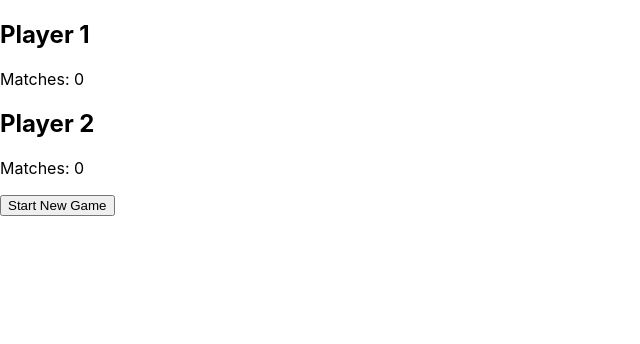
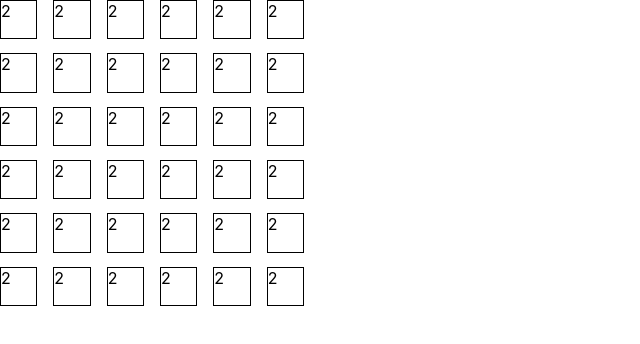
Before and after one commit to AnvarArt/Memory-Game, a React (Create React App) app: page / in a window 1280 px wide. Shown: the top 344 px of the page, without its empty margins (0-640 px from the left). Built offline with nearby package versions, Linux system fonts and the light colour scheme.

Commit message:
Board update.

```diff
--- a/package.json
+++ b/package.json
@@ -3,6 +3,9 @@
   "version": "0.1.0",
   "private": true,
   "dependencies": {
+    "@emotion/react": "^11.11.1",
+    "@emotion/styled": "^11.11.0",
+    "@mui/material": "^5.14.19",
     "@testing-library/jest-dom": "^5.17.0",
     "@testing-library/react": "^13.4.0",
     "@testing-library/user-event": "^13.5.0",
--- a/src/App.js
+++ b/src/App.js
@@ -30,10 +30,10 @@ const App = () => {
 
   return (
     <div className='app'>
-      <PlayerInfo player={players[0]} isCurrent={currentPlayerIndex === 0} />
-      <Board onCardClick={handleCardClick} />
-      <PlayerInfo player={players[1]} isCurrent={currentPlayerIndex === 1} />
-      <button onClick={startNewGame}>Start New Game</button>
+      {/* <PlayerInfo player={players[0]} isCurrent={currentPlayerIndex === 0} /> */}
+      <Board />
+      {/* <PlayerInfo player={players[1]} isCurrent={currentPlayerIndex === 1} /> */}
+      {/* <button onClick={startNewGame}>Start New Game</button> */}
     </div>
   );
 };
--- a/src/components/Board.jsx
+++ b/src/components/Board.jsx
@@ -1,20 +1,35 @@
 import React, { useState, useEffect } from "react";
 import Card from "./Card";
+import { Grid } from "@mui/material";
 //import "./Board.css";
 
-const Board = ({ onCardClick }) => {
-  const [cards, setCards] = useState([]); // Implement logic to generate shuffled cards
+// const initBoard = [
+//   [1, 2, 3],
+//   [4, 5, 6],
+//   [7, 8, 9],
+// ];
 
-  useEffect(() => {
-    // Implement logic to shuffle and set initial state of cards
-  }, []);
+const initBoard = new Array(6).fill(new Array(6).fill(2));
 
+const onCellHandleClick = (e) => {
+  console.log(e.target.innerText);
+};
+
+const Board = () => {
   return (
-    <div className='board'>
-      {cards.map((card) => (
-        <Card key={card.id} {...card} onClick={() => onCardClick(card.id)} />
+    <Grid style={{ width: "20rem", height: "20rem" }} spacing={2} container columns={{ xs: 4, sm: 8, md: 12 }}>
+      {initBoard.map((row, rowIdx) => (
+        <Grid container item key={rowIdx} spacing={2}>
+          {row.map((cell, cellIdx) => (
+            <Grid item key={cellIdx + "cell"} xs={2}>
+              <div style={{ border: "1px solid black", height: "100%" }} onClick={onCellHandleClick}>
+                {cell}
+              </div>
+            </Grid>
+          ))}
+        </Grid>
       ))}
-    </div>
+    </Grid>
   );
 };
 
--- /dev/null
+++ b/src/constants/config.js
@@ -0,0 +1,3 @@
+const BOARD_SIZE = 6;
+const CARD_WIDTH = "20px";
+const CARD_HEIGHT = "30px";
```
Also changed, not shown: 1 other file (tests, documents, lock files or other folders).
